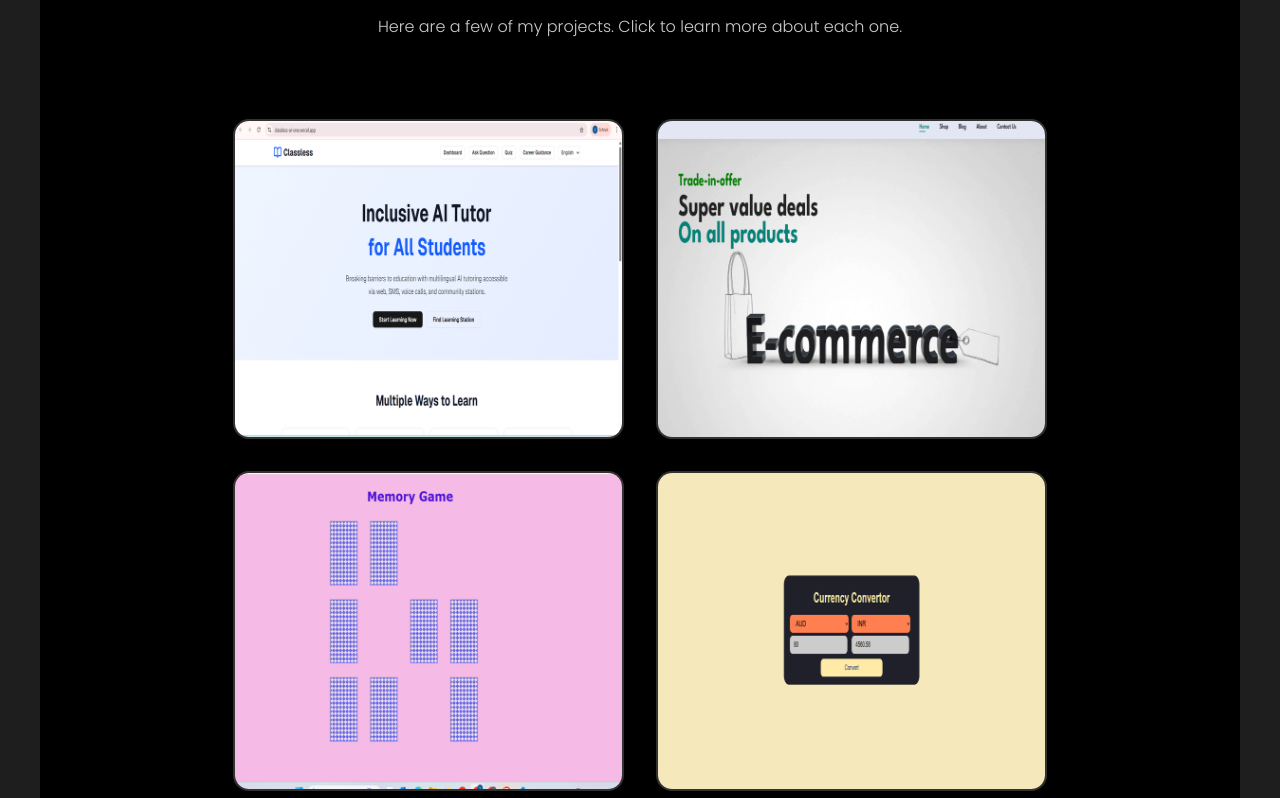
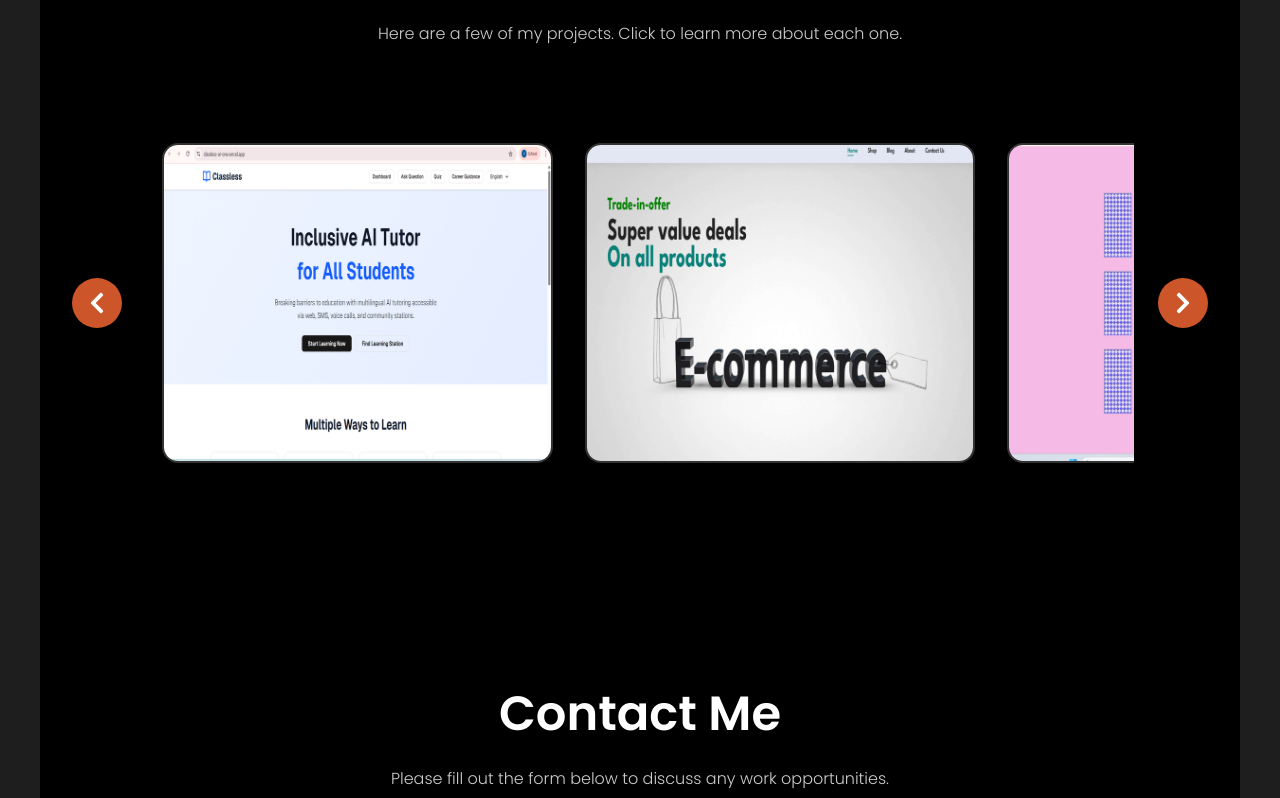
Before and after one commit to vigneshsiva11/portfolio, a React (Create React App) app: page / in a window 1280 px wide. Shown: the part 4062-4860 px from the top of the page. Built offline with nearby package versions, Linux system fonts and the light colour scheme.

Commit message:
Add horizontal project carousel with navigation arrows and Pathfinding Visualizer project

```diff
--- a/src/components/works/works.css
+++ b/src/components/works/works.css
@@ -29,26 +29,77 @@
   margin-bottom: 3rem;
 }
 
+/* Carousel Container */
+.carouselContainer {
+  position: relative;
+  width: 100%;
+  max-width: 1200px;
+  margin: 2rem auto;
+  display: flex;
+  align-items: center;
+  gap: 1rem;
+}
+
+.carouselButton {
+  background: rgba(255, 107, 53, 0.8);
+  border: none;
+  color: white;
+  width: 50px;
+  height: 50px;
+  border-radius: 50%;
+  cursor: pointer;
+  display: flex;
+  align-items: center;
+  justify-content: center;
+  font-size: 1.5rem;
+  transition: all 0.3s ease;
+  flex-shrink: 0;
+  z-index: 10;
+}
+
+.carouselButton:hover {
+  background: rgba(255, 107, 53, 1);
+  transform: scale(1.1);
+}
+
+.carouselButton.left {
+  margin-right: 0.5rem;
+}
+
+.carouselButton.right {
+  margin-left: 0.5rem;
+}
+
 .worksImgs {
   display: flex;
   align-items: center;
-  justify-content: center;
-  flex-wrap: wrap;
-  width: 100%;
-  max-width: 1000px;
-  margin: 2rem auto;
+  overflow-x: auto;
+  scroll-behavior: smooth;
   gap: 2rem;
+  padding: 1rem;
+  flex: 1;
+  scrollbar-width: none;
+  /* Firefox */
+  -ms-overflow-style: none;
+  /* IE and Edge */
+}
+
+/* Hide scrollbar for Chrome, Safari and Opera */
+.worksImgs::-webkit-scrollbar {
+  display: none;
 }
 
 .worksImg {
   object-fit: cover;
   height: 20rem;
   width: auto;
-  max-width: 100%;
+  min-width: 300px;
+  max-width: 400px;
   border-radius: 1rem;
   cursor: pointer;
   transition: all 0.3s ease;
   border: 2px solid #333;
+  flex-shrink: 0;
 }
 
 .worksImg:hover {
@@ -130,6 +181,54 @@
   line-height: 1.6;
 }
 
+/* Modal Links Container */
+.modalLinks {
+  display: flex;
+  gap: 1rem;
+  justify-content: center;
+  align-items: center;
+  margin-top: 1.5rem;
+}
+
+.modalButton {
+  display: flex;
+  align-items: center;
+  gap: 0.5rem;
+  padding: 0.75rem 1.5rem;
+  border-radius: 0.5rem;
+  text-decoration: none;
+  font-weight: 600;
+  font-size: 1rem;
+  transition: all 0.3s ease;
+  cursor: pointer;
+}
+
+.githubButton {
+  background: #ff6b35;
+  color: white;
+}
+
+.githubButton:hover {
+  background: #e55a2b;
+  transform: translateY(-2px);
+  box-shadow: 0 4px 15px rgba(255, 107, 53, 0.4);
+}
+
+.liveButton {
+  background: #4CAF50;
+  color: white;
+}
+
+.liveButton:hover {
+  background: #45a049;
+  transform: translateY(-2px);
+  box-shadow: 0 4px 15px rgba(76, 175, 80, 0.4);
+}
+
+.buttonIcon {
+  font-size: 1.2rem;
+}
+
 /*  Exit hint */
 .modalExitText {
   margin-top: 1rem;
@@ -138,25 +237,12 @@
   font-style: italic;
 }
 
-.modalGithubIcon {
-  font-size: 2.5rem;
-  color: #ff6b35;
-  margin-top: 1rem;
-  cursor: pointer;
-  display: inline-block;
-  transition: all 0.3s ease;
-}
-
-.modalGithubIcon:hover {
-  transform: scale(1.2);
-  color: #e55a2b;
-}
-
 /* Animations */
 @keyframes fadeIn {
   from {
     opacity: 0;
   }
+
   to {
     opacity: 1;
   }
@@ -167,6 +253,7 @@
     transform: scale(0.8);
     opacity: 0;
   }
+
   to {
     transform: scale(1);
     opacity: 1;
@@ -183,18 +270,42 @@
     font-size: 2.5rem;
   }
 
+  .carouselContainer {
+    gap: 0.5rem;
+  }
+
+  .carouselButton {
+    width: 40px;
+    height: 40px;
+    font-size: 1.2rem;
+  }
+
   .worksImgs {
     gap: 1rem;
   }
 
   .worksImg {
     height: 15rem;
+    min-width: 250px;
+    max-width: 350px;
+  }
+
+  .modalLinks {
+    flex-direction: column;
+    gap: 0.75rem;
+  }
+
+  .modalButton {
+    width: 100%;
+    justify-content: center;
   }
 }
 
 @media screen and (max-width: 585px) {
   .worksImg {
     height: 12rem;
+    min-width: 200px;
+    max-width: 300px;
   }
 
   .modalContent {
@@ -212,4 +323,10 @@
   .modalDesc {
     font-size: 0.9rem;
   }
+
+  .carouselButton {
+    width: 35px;
+    height: 35px;
+    font-size: 1rem;
+  }
 }
--- a/src/components/works/works.js
+++ b/src/components/works/works.js
@@ -1,15 +1,17 @@
-import React, { useState } from "react";
+import React, { useState, useRef } from "react";
 import "./works.css";
 
 import project_image_1 from "../../assets/project_image_1.png";
 import project_image_2 from "../../assets/project_image_2.png";
 import project_image_4 from "../../assets/project_image_4.png";
 import classless from "../../assets/classless.png";
+import pathfinder from "../../assets/pathfinder.png";
 
-import { FaGithub } from "react-icons/fa";
+import { FaGithub, FaExternalLinkAlt, FaChevronLeft, FaChevronRight } from "react-icons/fa";
 
 const Works = () => {
   const [selectedProject, setSelectedProject] = useState(null);
+  const scrollContainerRef = useRef(null);
 
   const projects = [
     {
@@ -40,7 +42,25 @@ const Works = () => {
         "A simple, responsive Currency Converter Web App built using HTML, CSS, and JavaScript, powered by the Frankfurter API. Convert values between currencies with real-time exchange rates.",
       github: "https://github.com/vigneshsiva11/currencyconverter",
     },
+    {
+      img: pathfinder,
+      title: "Pathfinding Visualizer",
+      description:
+        "A fully interactive and responsive web application to visualize various pathfinding algorithms and maze generation techniques. Built with React, TypeScript, and Vite, this tool helps users understand how different algorithms navigate through a grid to find the shortest path between two points.",
+      github: "https://github.com/vigneshsiva11/path-finder-visualizer",
+      liveLink: "https://path-finder-algo-sigma.vercel.app/",
+    },
   ];
+
+  const scroll = (direction) => {
+    if (scrollContainerRef.current) {
+      const scrollAmount = 400;
+      scrollContainerRef.current.scrollBy({
+        left: direction === "left" ? -scrollAmount : scrollAmount,
+        behavior: "smooth",
+      });
+    }
+  };
 
   return (
     <section id="works">
@@ -49,7 +69,12 @@ const Works = () => {
         Here are a few of my projects. Click to learn more about each one.
       </span>
 
-      <div className="worksImgs">
+      <div className="carouselContainer">
+        <button className="carouselButton left" onClick={() => scroll("left")}>
+          <FaChevronLeft />
+        </button>
+
+        <div className="worksImgs" ref={scrollContainerRef}>
           {projects.map((project, index) => (
             <img
               key={index}
@@ -59,6 +84,11 @@ const Works = () => {
               onClick={() => setSelectedProject(project)}
             />
           ))}
+        </div>
+
+        <button className="carouselButton right" onClick={() => scroll("right")}>
+          <FaChevronRight />
+        </button>
       </div>
 
       {/* Modal */}
@@ -73,14 +103,29 @@ const Works = () => {
             <h3>{selectedProject.title}</h3>
             <p className="modalDesc">{selectedProject.description}</p>
 
+            <div className="modalLinks">
               <a
                 href={selectedProject.github}
                 target="_blank"
                 rel="noopener noreferrer"
-              className="githubLink"
+                className="modalButton githubButton"
               >
-              <FaGithub className="modalGithubIcon" />
+                <FaGithub className="buttonIcon" />
+                <span>GitHub</span>
               </a>
+
+              {selectedProject.liveLink && (
+                <a
+                  href={selectedProject.liveLink}
+                  target="_blank"
+                  rel="noopener noreferrer"
+                  className="modalButton liveButton"
+                >
+                  <FaExternalLinkAlt className="buttonIcon" />
+                  <span>Live Demo</span>
+                </a>
+              )}
+            </div>
 
             <p className="modalExitText">Click anywhere to exit</p>
           </div>
```
Also changed, not shown: src/assets/pathfinder.png (added), 1 other file (tests, documents, lock files or other folders). Lines whose indentation alone changed are shown as unchanged.
